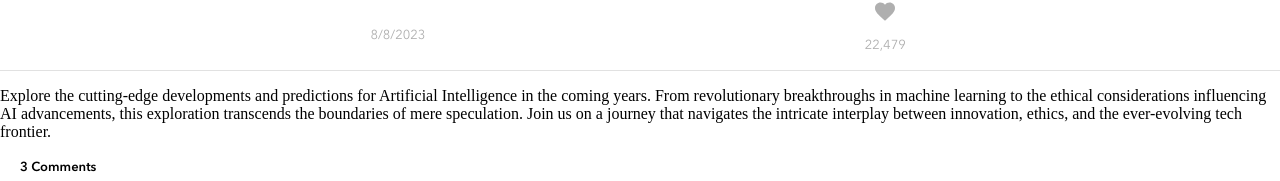
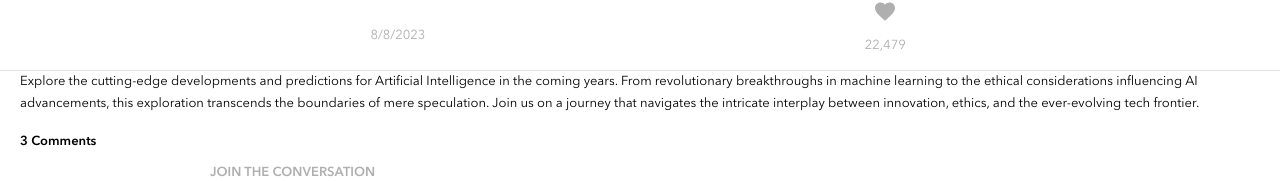
Before and after one commit to Marie-L1/maria-lukowich-brainflix, a React (Vite) app in the folder maria-lukowich-brainflix/: page / in a window 1280 px wide. Shown: the part 534-715 px from the top of the page. Built offline with nearby package versions, Linux system fonts and the light colour scheme.

Commit message:
styling the video description

```diff
--- a/maria-lukowich-brainflix/src/components/VideoDescription/VideoDescription.jsx
+++ b/maria-lukowich-brainflix/src/components/VideoDescription/VideoDescription.jsx
@@ -1,4 +1,4 @@
-import "./VideoDescription";
+import "./VideoDescription.scss";
 
 function VideoDescription({description}) {
   return (
--- a/maria-lukowich-brainflix/src/components/VideoDescription/VideoDescription.scss
+++ b/maria-lukowich-brainflix/src/components/VideoDescription/VideoDescription.scss
@@ -5,8 +5,9 @@
 
     &__text{
         @include body;
-        color: $mercury;
         display: flex;
         flex-direction: center;
+        margin: 0 20px;
+        flex-wrap: wrap;
     }
 }
```
